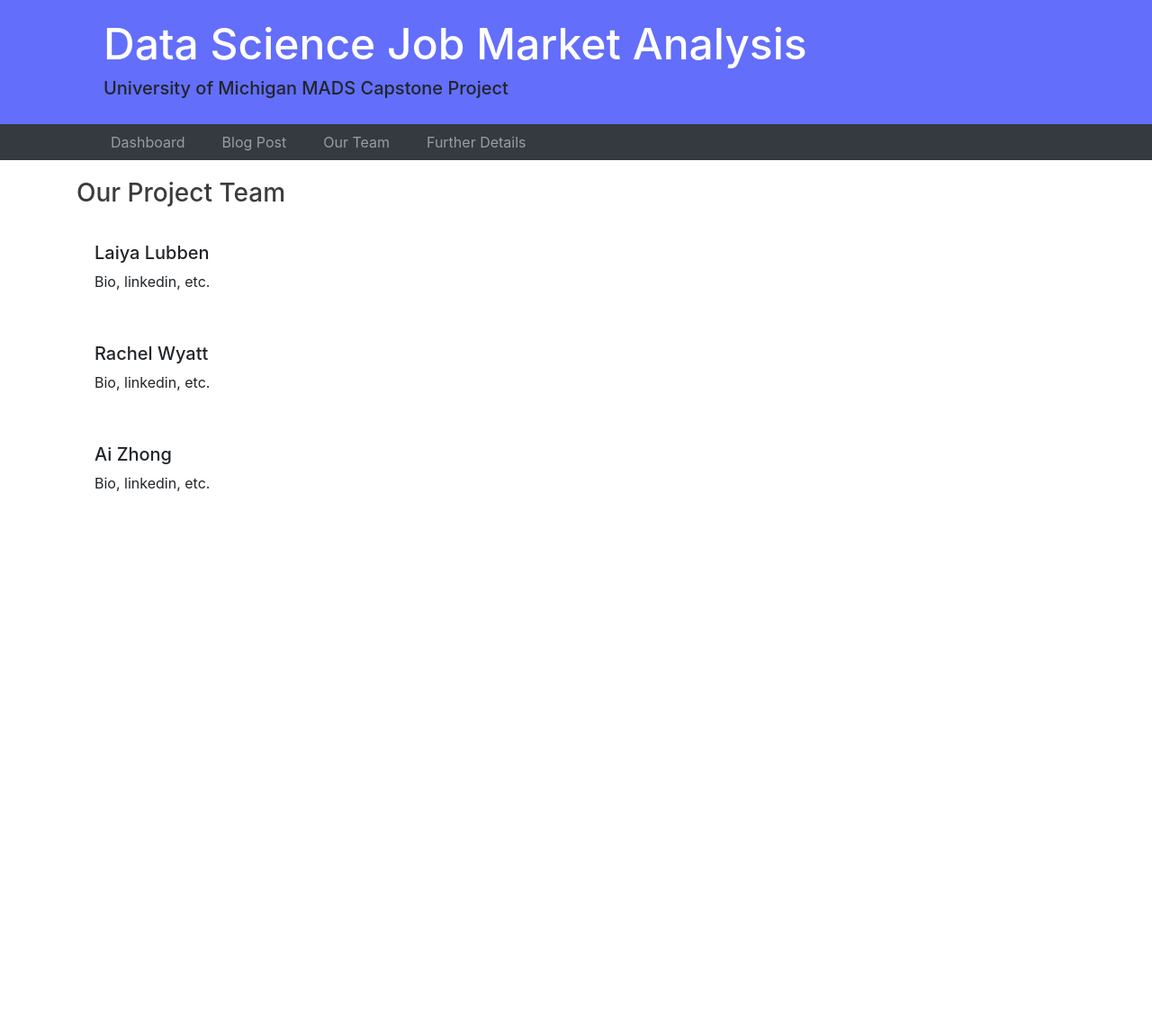
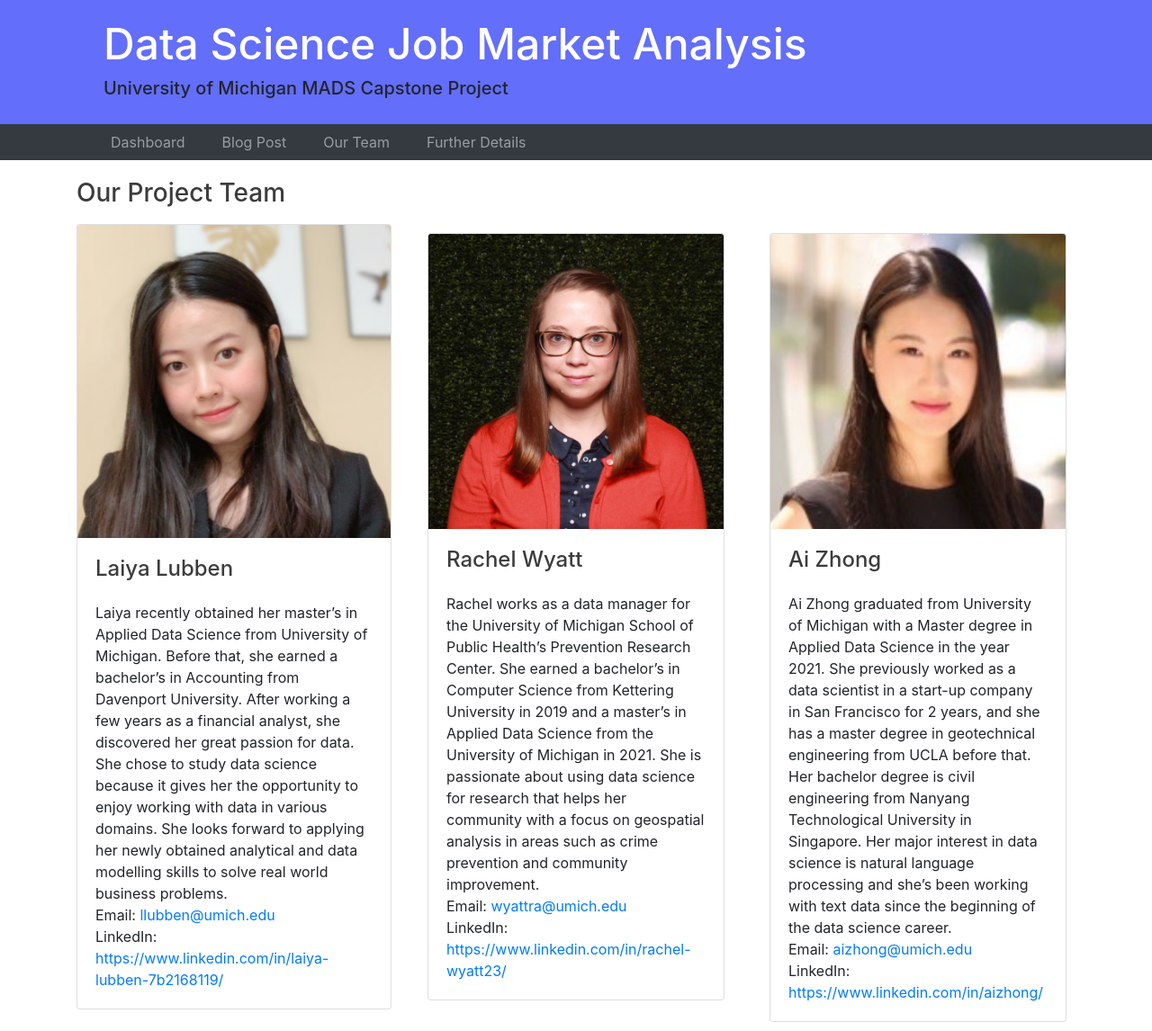
Before and after one commit to rachwyatt/capstone-project, a Django app: page /team in a window 1280 px wide. Shown: the whole page at 90% size. Before the commit the page ends 546 px from the top, so only its background shows below. Run offline with Django 3.2, Linux system fonts and the light colour scheme; some libraries are stand-ins or nearby versions.

Commit message:
add team bios

```diff
--- a/website/static/css/website.css
+++ b/website/static/css/website.css
@@ -45,5 +45,9 @@
 }
 
 .team-member {
-    padding: 20px;
+    margin: 10px;
 }
+
+img {
+    margin-right: 15px;
+}
--- a/website/templates/website/team.html
+++ b/website/templates/website/team.html
@@ -2,17 +2,62 @@
 {% block content %}
     <div class="content-page container">
         <h3>Our Project Team</h3>
-        <div class="team-member">
-            <h5>Laiya Lubben</h5>
-            <p>Bio, linkedin, etc.</p>
-        </div>
-        <div class="team-member">
-            <h5>Rachel Wyatt</h5>
-            <p>Bio, linkedin, etc.</p>
-        </div>
-        <div class="team-member">
-            <h5>Ai Zhong</h5>
-            <p>Bio, linkedin, etc.</p>
+        <div class="row">
+            <div class="col-sm-4">
+                <div class="card">
+                    <img src="static/img/laiya.png" class="card-img-top">
+                    <div class="card-body">
+                        <h4 class="card-title">Laiya Lubben</h4>
+                        Laiya recently obtained her master’s in Applied Data Science from University of Michigan. Before that,
+                        she earned a bachelor’s in Accounting from Davenport University. After working a few years as a
+                        financial analyst, she discovered her great passion for data. She chose to study data science because
+                        it gives her the opportunity to enjoy working with data in various domains. She looks forward to
+                        applying her newly obtained analytical and data modelling skills to solve real world business problems.
+                        <br>
+                        Email: <a href="mailto:llubben@umich.edu">llubben@umich.edu</a>
+                        <br>
+                        LinkedIn: <a href="https://www.linkedin.com/in/laiya-lubben-7b2168119/">
+                        https://www.linkedin.com/in/laiya-lubben-7b2168119/</a>
+                    </div>
+                </div>
+            </div>
+            <div class="col-sm-4">
+                <div class="card team-member">
+                    <img src="static/img/rachel.jpg" class="card-img-top">
+                    <div class="card-body">
+                        <h4 class="card-title">Rachel Wyatt</h4>
+                        Rachel works as a data manager for the University of Michigan School of Public Health’s Prevention
+                        Research Center. She earned a bachelor’s in Computer Science from Kettering University in 2019 and a
+                        master’s in Applied Data Science from the University of Michigan in 2021. She is passionate about using
+                        data science for research that helps her community with a focus on geospatial analysis in areas such as
+                        crime prevention and community improvement.
+                        <br>
+                        Email: <a href="mailto:wyattra@umich.edu">wyattra@umich.edu</a>
+                        <br>
+                        LinkedIn: <a href="https://www.linkedin.com/in/rachel-wyatt23/">
+                        https://www.linkedin.com/in/rachel-wyatt23/</a>
+                    </div>
+                </div>
+            </div>
+            <div class="col-sm-4">
+                <div class="card team-member">
+                    <img src="static/img/ai.png" class="card-img-top">
+                    <div class="card-body">
+                        <h4 class="card-title">Ai Zhong</h4>
+                        Ai Zhong graduated from University of Michigan with a Master degree in Applied Data Science in the year
+                        2021. She previously worked as a data scientist in a start-up company in San Francisco for 2 years, and
+                        she has a master degree in geotechnical engineering from UCLA before that. Her bachelor degree is civil
+                        engineering from Nanyang Technological University in Singapore. Her major interest in data science is
+                        natural language processing and she’s been working with text data since the beginning of the data
+                        science career.
+                        <br>
+                        Email: <a href="mailto:aizhong@umich.edu">aizhong@umich.edu</a>
+                        <br>
+                        LinkedIn: <a href="https://www.linkedin.com/in/aizhong/">
+                        https://www.linkedin.com/in/aizhong/</a>
+                    </div>
+                </div>
+            </div>
         </div>
     </div>
 {% endblock %}
```
Also changed, not shown: website/static/img/ai.png (added), website/static/img/laiya.png (added), website/static/img/rachel.jpg (added).
